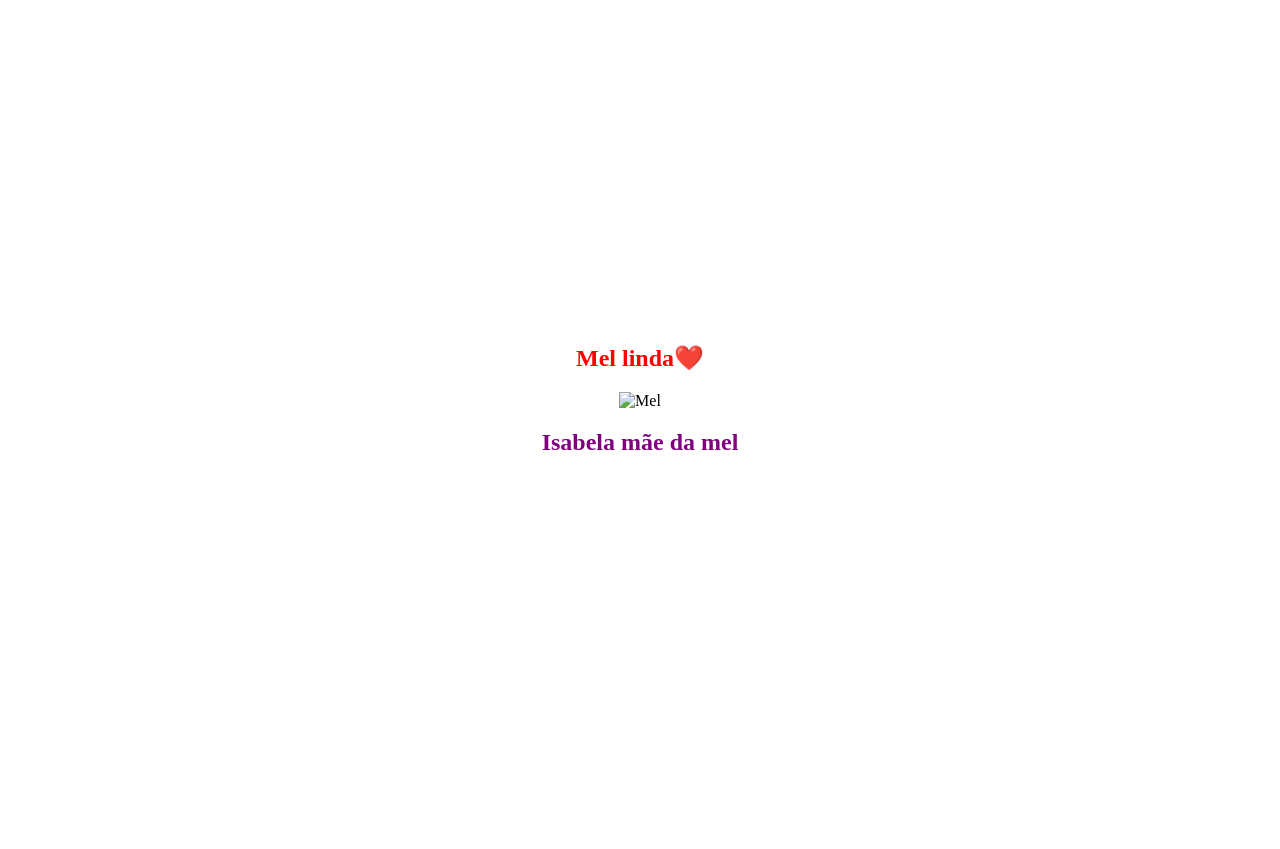
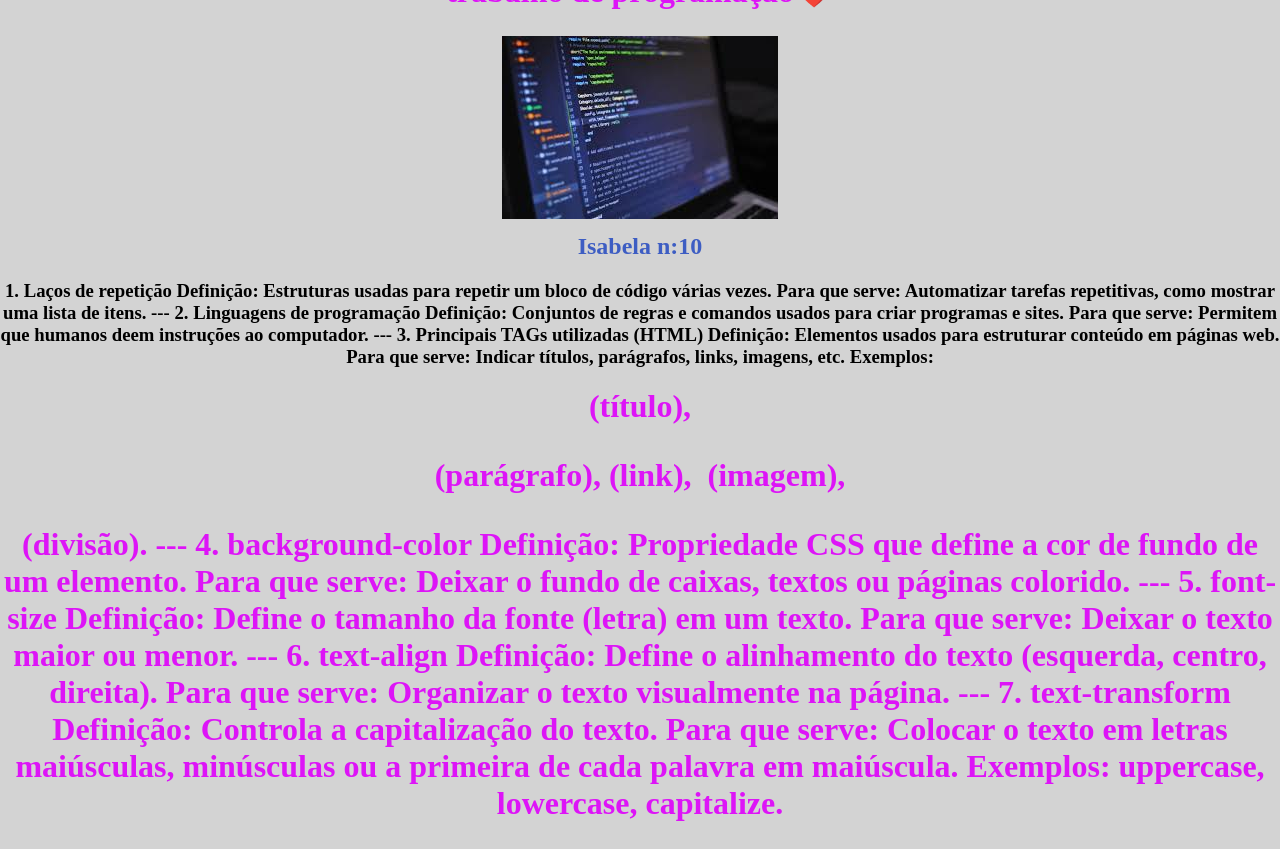
Before and after one commit to isameg/trabalho-progra, a plain HTML site: page index.html in a window 1280 px wide. Before the commit the page ends 800 px from the top, so only its background shows below. Drawn offline with Linux system fonts and the light colour scheme.

Commit message:
Add files via upload

```diff
--- a/index.html
+++ b/index.html
@@ -3,7 +3,7 @@
 <head>
     <meta charset="UTF-8">
     <meta name="viewport" content="width=device-width, initial-scale=1.0">
-    <title>Melzinha</title>
+    <title>trabalho de programação </title>
 
     <link rel="stylesheet" href="style.css">
 
@@ -11,11 +11,58 @@
 <body>
     <section id="Melzinha"
     tabindex="0">
-    <h1> Mel linda❤️</h1>
+    <h1> trabalho de programação❤️</h1>
 
-    <img src="mel.jpeg" alt="Mel">
+    <img src="prog.jpeg" alt="Mel">
 
-    <h2> Isabela mãe da mel </h2>
+    <h2> Isabela n:10 </h2>
+    <h3>1. Laços de repetição
+        Definição: Estruturas usadas para repetir um bloco de código várias vezes.
+        Para que serve: Automatizar tarefas repetitivas, como mostrar uma lista de itens.
+
+
+        ---
+
+        2. Linguagens de programação
+        Definição: Conjuntos de regras e comandos usados para criar programas e sites.
+        Para que serve: Permitem que humanos deem instruções ao computador.
+
+
+        ---
+
+        3. Principais TAGs utilizadas (HTML)
+        Definição: Elementos usados para estruturar conteúdo em páginas web.
+        Para que serve: Indicar títulos, parágrafos, links, imagens, etc.
+        Exemplos: <h1> (título), <p> (parágrafo), <a> (link), <img> (imagem), <div> (divisão).
+
+
+        ---
+
+        4. background-color
+        Definição: Propriedade CSS que define a cor de fundo de um elemento.
+        Para que serve: Deixar o fundo de caixas, textos ou páginas colorido.
+
+
+        ---
+
+        5. font-size
+        Definição: Define o tamanho da fonte (letra) em um texto.
+        Para que serve: Deixar o texto maior ou menor.
+
+
+        ---
+
+        6. text-align
+        Definição: Define o alinhamento do texto (esquerda, centro, direita).
+        Para que serve: Organizar o texto visualmente na página.
+
+
+        ---
+
+        7. text-transform
+        Definição: Controla a capitalização do texto.
+        Para que serve: Colocar o texto em letras maiúsculas, minúsculas ou a primeira de cada palavra em maiúscula.
+        Exemplos: uppercase, lowercase, capitalize.
 
 </body>
 </html>
--- a/style.css
+++ b/style.css
@@ -7,7 +7,8 @@ body {
     height: 100vh; /* Faz o body ocupar 100% da altura da tela */
     margin: 0; /* Remove a margem padrão */
     text-align: center; /* Centraliza os textos */
-
+    background-color: lightgray; /* Cor de fundo opcional */
+}
 
 /* Estilo para a div que contém a imagem */
 .imagem-container {
@@ -16,18 +17,19 @@ body {
 
 /* Estilo para as imagens */
 img {
-    max-width: Defina o tamanho da fonte; /* A imagem nunca ultrapassará a largura da tela */
+    max-width: 80%; /* A imagem ocupará no máximo 80% da largura da tela */
     height: auto; /* Mantém a proporção da imagem */
 }
 
 /* Estilo para o título h1 */
 h1 {
-    color:red;
-    margin-top: Defina o tamanho da fonte; /* Espaço superior */
+    color: rgb(221, 20, 247);
+    margin-top: 20px; /* Espaço superior */
+    font-size: 32px; /* Define o tamanho da fonte */
 }
 
 /* Estilo para o subtítulo h2 */
 h2 {
-    color:purple;
-    margin-top: Defina o tamanho da fonte; /* Espaço superior */
-}}
+    color: rgba(55, 88, 194, 0.966);
+    margin-top: 10px; /* Espaço superior */
+    font-size: 24px; /* Define o tamanho da fonte */
```
Also changed, not shown: prog.jpeg (added).
